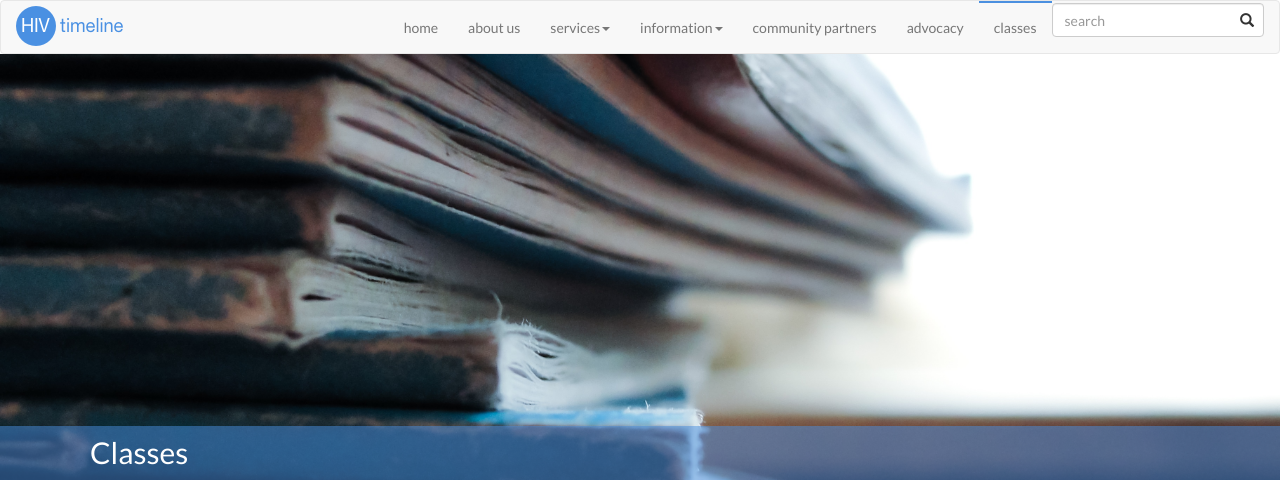
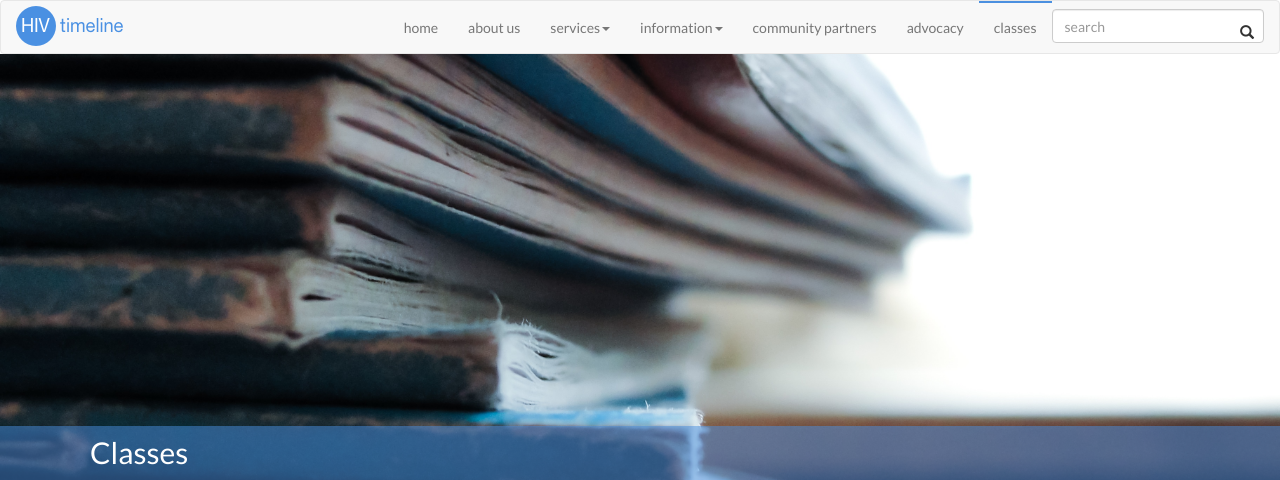
Before and after one commit to Lutalo/HIV-Timeline-CS195, a Flask app: page /classes in a window 1280 px wide. Shown: the top 480 px of the page. Run offline with Flask 2, Linux system fonts and the light colour scheme; some libraries are stand-ins or nearby versions.

Commit message:
centered search box in navbar

```diff
--- a/app/static/css/main.css
+++ b/app/static/css/main.css
@@ -121,6 +121,14 @@ ul {
 * =============================================================================
 */
 
+#searchBox {
+    position: relative;
+    top: 6px;
+
+#searchBoxIcon {
+    padding-top: 6px;
+}
+}
 
 /*
 * =============================================================================
--- a/app/templates/base.html
+++ b/app/templates/base.html
@@ -78,12 +78,12 @@
 
                   <li id="classes"><a href="/classes">classes</a></li>
 
-                  <li>
+                  <li id="searchBox">
                     <form action="" class="search-form">
                       <div class="form-group has-feedback">
                     		<label for="search" class="sr-only">Search</label>
                     		<input type="text" class="form-control" name="search" id="search" placeholder="search">
-                    		<span class="glyphicon glyphicon-search form-control-feedback"></span>
+                    		<span id="searchBoxIcon" class="glyphicon glyphicon-search form-control-feedback"></span>
                     	</div>
                     </form>
 
```
